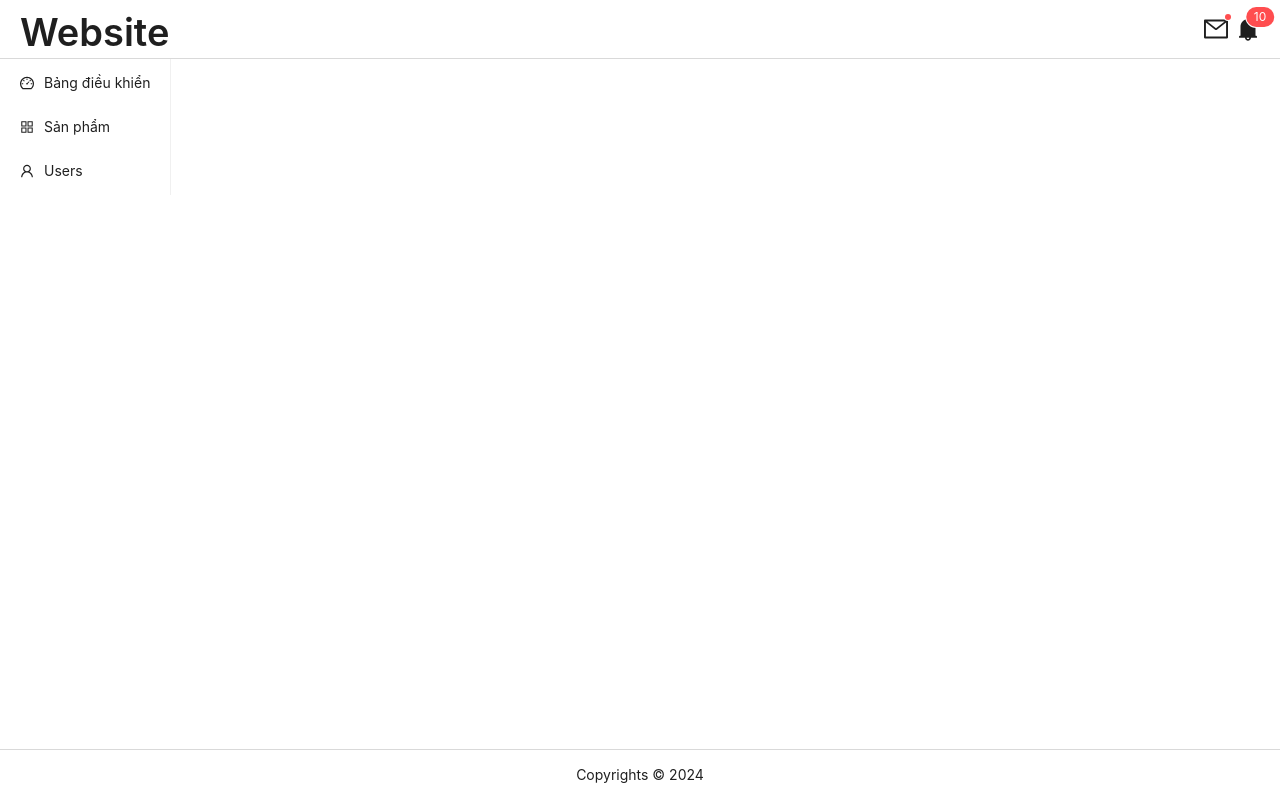
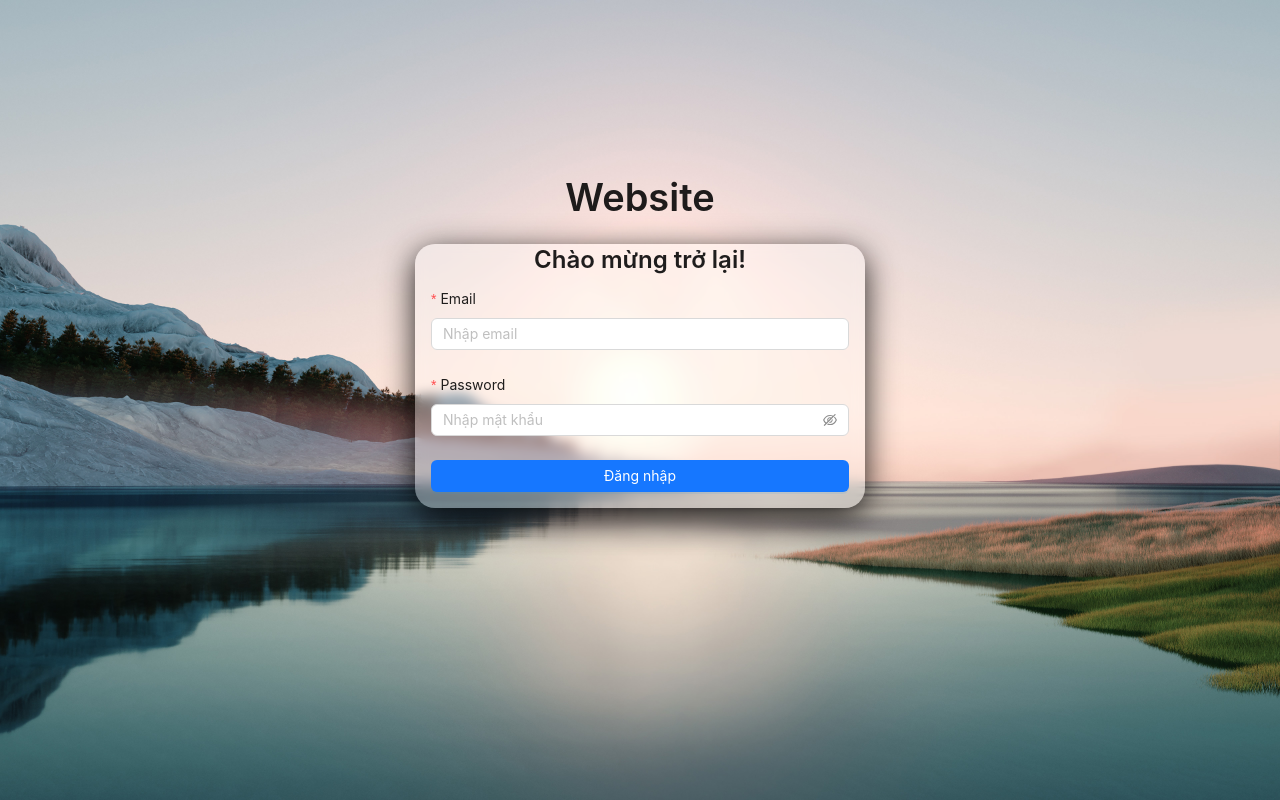
Before and after one commit to LTNhan2502/00_freelance_admin, a React (Vite) app: page /login in a window 1280 px wide. Built offline with nearby package versions, Linux system fonts and the light colour scheme.

Commit message:
update: change router, create login function

```diff
--- a/src/App.jsx
+++ b/src/App.jsx
@@ -1,22 +1,46 @@
-import { useState } from 'react'
+import { useEffect, useState } from 'react'
 import { Space } from 'antd'
+import { useNavigate } from 'react-router-dom'
 import DashboardPage from './containers/DashboardPage'
 import Header from './containers/header/Header'
 import SideMenu from './containers/side/SideMenu'
 import ContentPage from './containers/content/ContentPage'
 import Footer from './containers/footer/Footer'
 import './App.css'
+import AppRoutes from './containers/routes/AppRoutes'
 
 function App() {
+  // Check var xem đã đăng nhập chưa
+  const [isAuthenticated, setIsAuthenticated] = useState(false)
+  const navigate = useNavigate()
+
+  // Kiểm tra trạng thái đăng nhập khi vừa vào web
+  useEffect(() => {
+    const auth = localStorage.getItem("username")
+
+    if(auth){
+      setIsAuthenticated(true)
+    }else{
+      navigate('/login')
+    }
+  }, [navigate])
+
   return (
     <div className='App'>
-      {/* <DashboardPage/> */}
+      {isAuthenticated ? (
+        <>
+          {/* Main layout khi đã đăng nhập */}
           <Header/>
           <Space className='sideMenuAndContent'>
             <SideMenu></SideMenu>
             <ContentPage></ContentPage>
           </Space>
           <Footer/>
+        </>
+      ) : (
+        // Khi chưa đăng nhập thì qua bên AppRoutes để điều hướng vào login
+        <AppRoutes/>
+      )}
     </div>
   )
 }
--- /dev/null
+++ b/src/containers/content/pages/login/Login.css
@@ -0,0 +1,27 @@
+.appBg{
+    display: flex;
+    flex-direction: column;
+    justify-content: center;
+    align-items: center;
+    width: 100vw;
+    height: 100vh;
+    background-image: url('../../../../assets/img30.jpg');
+    background-size: cover;
+}
+
+.login-container{
+    margin-bottom: 9rem;
+}
+
+.text-center{
+    text-align: center;
+}
+
+.loginForm{
+    min-width: 450px;
+    padding: 0 16px 16px 16px;
+    background-color: rgba(255, 255, 255, 0.33);
+    box-shadow: 0 8px 32px 0;
+    border-radius: 20px;
+    backdrop-filter: blur(6px);
+}
--- /dev/null
+++ b/src/containers/content/pages/login/Login.jsx
@@ -0,0 +1,45 @@
+import { Button, Form, Input, message, Typography } from 'antd'
+import React from 'react'
+import './Login.css'
+
+function Login() {
+    const onFinish = (values) => {
+        //Get api để check var
+        message.success("Đăng nhập thành công")
+    }
+
+  return (
+    <div className='appBg'>
+        <div className='login-container'>
+            <Typography.Title className='text-center mb-2'>Website</Typography.Title>
+            <Form className='loginForm' layout='vertical' onFinish={onFinish}>
+                <Typography.Title level={3} className='text-center'>Chào mừng trở lại!</Typography.Title>
+                <Form.Item label='Email' name={'adminEmail'}
+                    rules={[
+                        {
+                            required: true,
+                            type: 'email',
+                            message: "Vui lòng nhập email"
+                        }
+                    ]}
+                >
+                    <Input placeholder='Nhập email'></Input>
+                </Form.Item>
+                <Form.Item label='Password' name={'adminPassword'}
+                    rules={[
+                        {
+                            required: true,
+                            message: 'Vui lòng nhập mật khẩu'
+                        }
+                    ]}
+                >
+                    <Input.Password placeholder='Nhập mật khẩu'></Input.Password>
+                </Form.Item>
+                <Button type='primary' htmlType='submit' block>Đăng nhập</Button>
+            </Form>
+        </div>
+    </div>
+  )
+}
+
+export default Login
--- a/src/containers/routes/AppRoutes.jsx
+++ b/src/containers/routes/AppRoutes.jsx
@@ -5,17 +5,23 @@ import Users from '../content/pages/Users';
 import Products from '../content/pages/Products';
 import DetailProduct from '../content/pages/DetailProduct';
 import AddProduct from '../content/pages/AddProduct';
+import Login from '../content/pages/login/Login';
 
 function AppRoutes() {
   return (
     <Routes>
+        {/* Các route trong main layout */}
         <Route path='/' element={<Dashboard/>}></Route>
-        <Route path='/products' element={<Products/>}>
-          {/* <Route path=':id' element={<DetailProduct/>}></Route> */}
-        </Route>
+        <Route path='/products' element={<Products/>}></Route>
         <Route path="/products/:id" element={<DetailProduct />} />
         <Route path="/products/add" element={<AddProduct />} />
         <Route path='/users' element={<Users/>}></Route>
+
+        {/* Route login */}
+        <Route path='/login' element={<Login/>}></Route>
+
+        {/* Route không phù hợp */}
+        <Route path='*' element={<Login/>}></Route>
     </Routes>
   )
 }
--- a/src/containers/side/SideMenu.jsx
+++ b/src/containers/side/SideMenu.jsx
@@ -1,4 +1,4 @@
-import { AppstoreOutlined, DashboardOutlined, UserOutlined } from '@ant-design/icons'
+import { AppstoreOutlined, DashboardOutlined, LoginOutlined, UserOutlined } from '@ant-design/icons'
 import { Menu } from 'antd'
 import React from 'react'
 import { useNavigate } from 'react-router-dom'
@@ -27,6 +27,11 @@ function SideMenu() {
                     icon: <UserOutlined/>,
                     key: "/users"
                 },
+                {
+                    label: "Login",
+                    icon: <LoginOutlined/>,
+                    key: "/login"
+                },
             ]}>
 
         </Menu>
```
Also changed, not shown: src/components/LoginLayout.jsx (added, +7 -0 lines), src/components/MainLayout.jsx (added, +14 -0 lines), src/containers/routes/ProtectedRoute.jsx (added, +11 -0 lines), src/assets/img20.jpg (added), src/assets/img30.jpg (added). Lines whose indentation alone changed are shown as unchanged.
